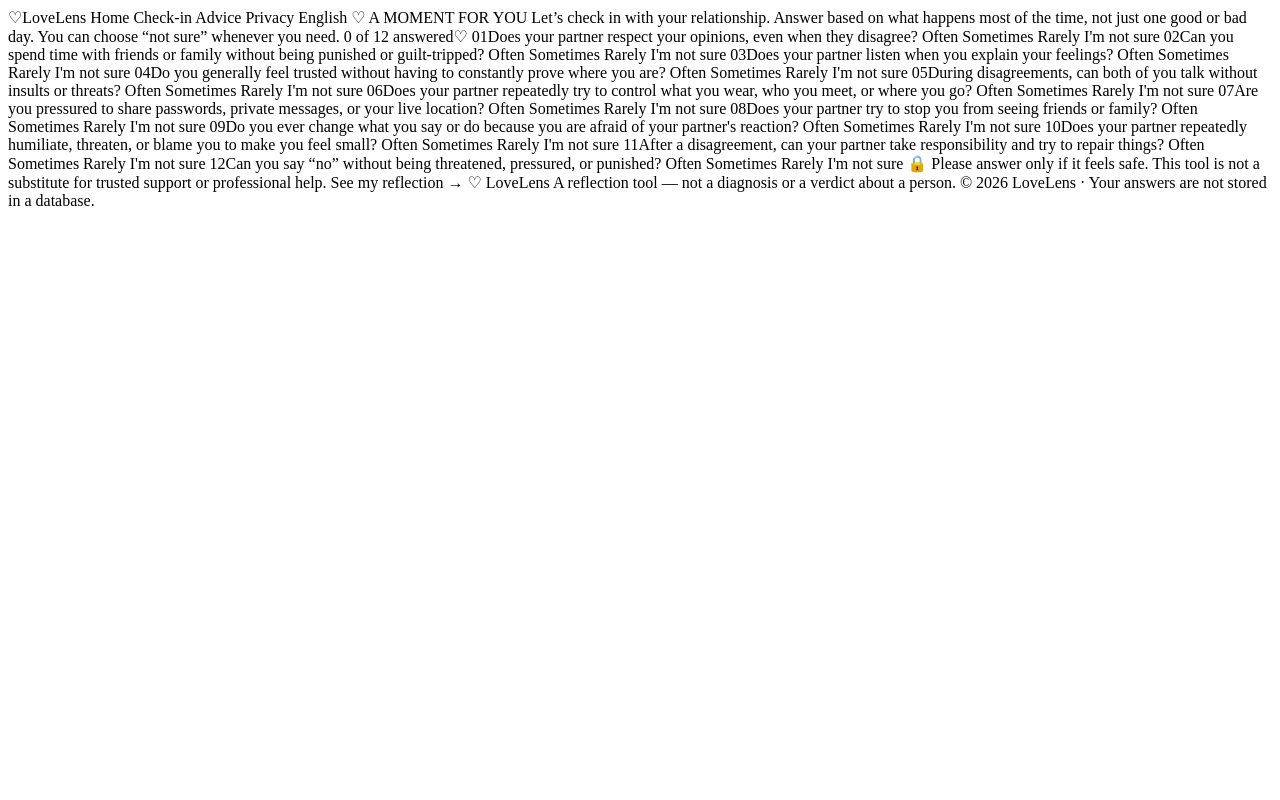
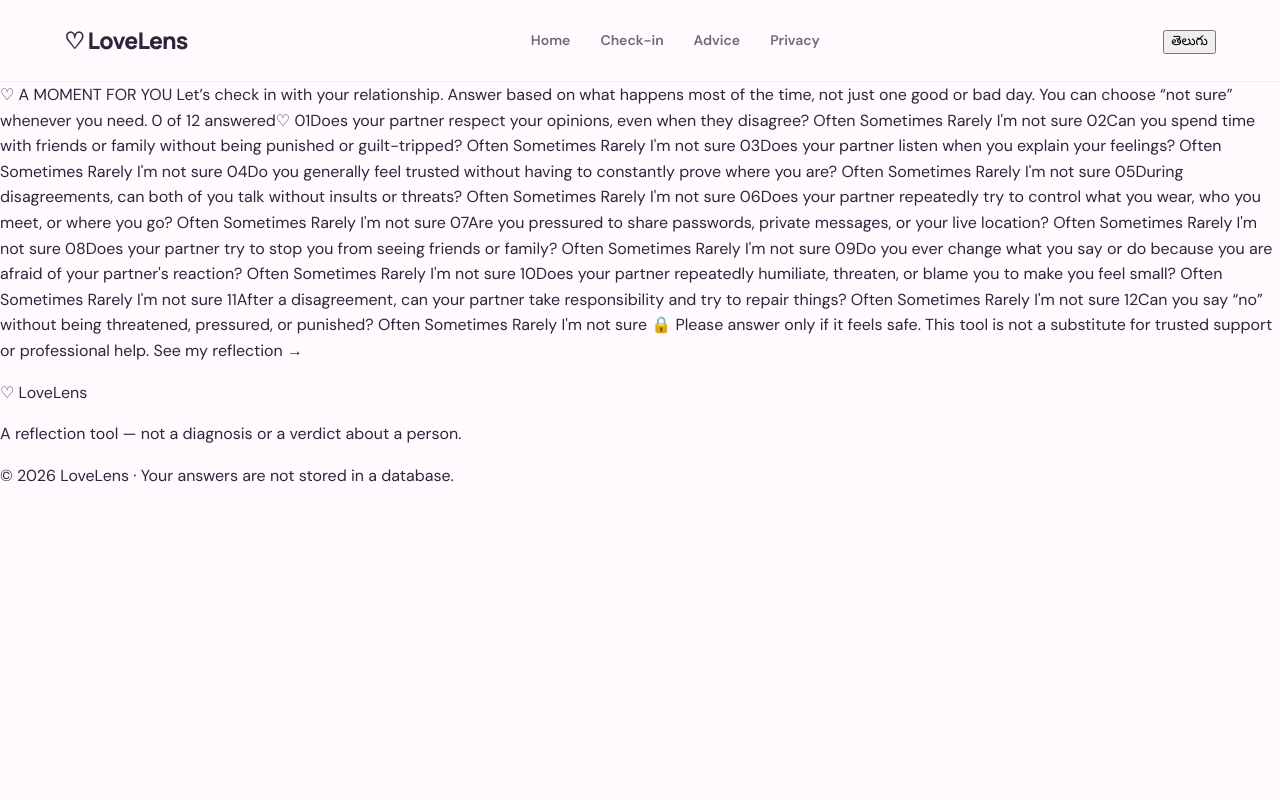
Before and after one commit to sharonpuligadda59-pixel/lovelens-project, a Flask app: page /check-in in a window 1280 px wide. Run offline with Flask 3, Linux system fonts and the light colour scheme.

Commit message:
Fix base HTML layout and CSS

```diff
--- a/templates/base.html
+++ b/templates/base.html
@@ -1,9 +1,38 @@
-♡LoveLens
-{{ 'Home' if lang == 'en' else 'హోమ్' }} {{ 'Check-in' if lang == 'en' else 'చెక్-ఇన్' }} {{ 'Advice' if lang == 'en' else 'సలహాలు' }} {{ 'Privacy' if lang == 'en' else 'ప్రైవసీ' }}
 
-English
-{% block content %}{% endblock %}
-♡ LoveLens
-{{ 'A reflection tool — not a diagnosis or a verdict about a person.' if lang == 'en' else 'ఇది ఆలోచించుకోవడానికి ఉపయోగపడే సాధనం మాత్రమే; నిర్ధారణ లేదా వ్యక్తిపై తీర్పు కాదు.' }}
+<!DOCTYPE html>
+<html lang="{{ lang }}">
+<head>
+    <meta charset="UTF-8">
+    <meta name="viewport" content="width=device-width, initial-scale=1.0">
+    <title>{% block title %}LoveLens{% endblock %}</title>
+    <link rel="stylesheet" href="{{ url_for('static', filename='style.css') }}">
+</head>
+<body>
+    <header class="site-header">
+        <a class="brand" href="{{ url_for('index') }}">♡ LoveLens</a>
+        <nav class="desktop-nav">
+            <a href="{{ url_for('index') }}">{{ 'Home' if lang == 'en' else 'హోమ్' }}</a>
+            <a href="{{ url_for('checkin') }}">{{ 'Check-in' if lang == 'en' else 'చెక్-ఇన్' }}</a>
+            <a href="{{ url_for('advice') }}">{{ 'Advice' if lang == 'en' else 'సలహాలు' }}</a>
+            <a href="{{ url_for('privacy') }}">{{ 'Privacy' if lang == 'en' else 'ప్రైవసీ' }}</a>
+        </nav>
+        <form class="language-form" method="get">
+            <button type="submit" name="lang" value="{{ 'te' if lang == 'en' else 'en' }}">
+                {{ 'తెలుగు' if lang == 'en' else 'English' }}
+            </button>
+        </form>
+    </header>
 
-© {{ year }} LoveLens · {{ 'Your answers are not stored in a database.' if lang == 'en' else 'మీ సమాధానాలు డేటాబేస్‌లో సేవ్ చేయబడవు.' }}
+    <main>
+        {% block content %}{% endblock %}
+    </main>
+
+    <footer class="site-footer">
+        <p>♡ LoveLens</p>
+        <p>{{ 'A reflection tool — not a diagnosis or a verdict about a person.' if lang == 'en' else 'ఇది ఆలోచించుకోవడానికి ఉపయోగపడే సాధనం మాత్రమే; నిర్ధారణ లేదా వ్యక్తిపై తీర్పు కాదు.' }}</p>
+        <p>© {{ year }} LoveLens · {{ 'Your answers are not stored in a database.' if lang == 'en' else 'మీ సమాధానాలు డేటాబేస్‌లో సేవ్ చేయబడవు.' }}</p>
+    </footer>
+
+    <script src="{{ url_for('static', filename='app.js') }}" defer></script>
+</body>
+</html>
```
